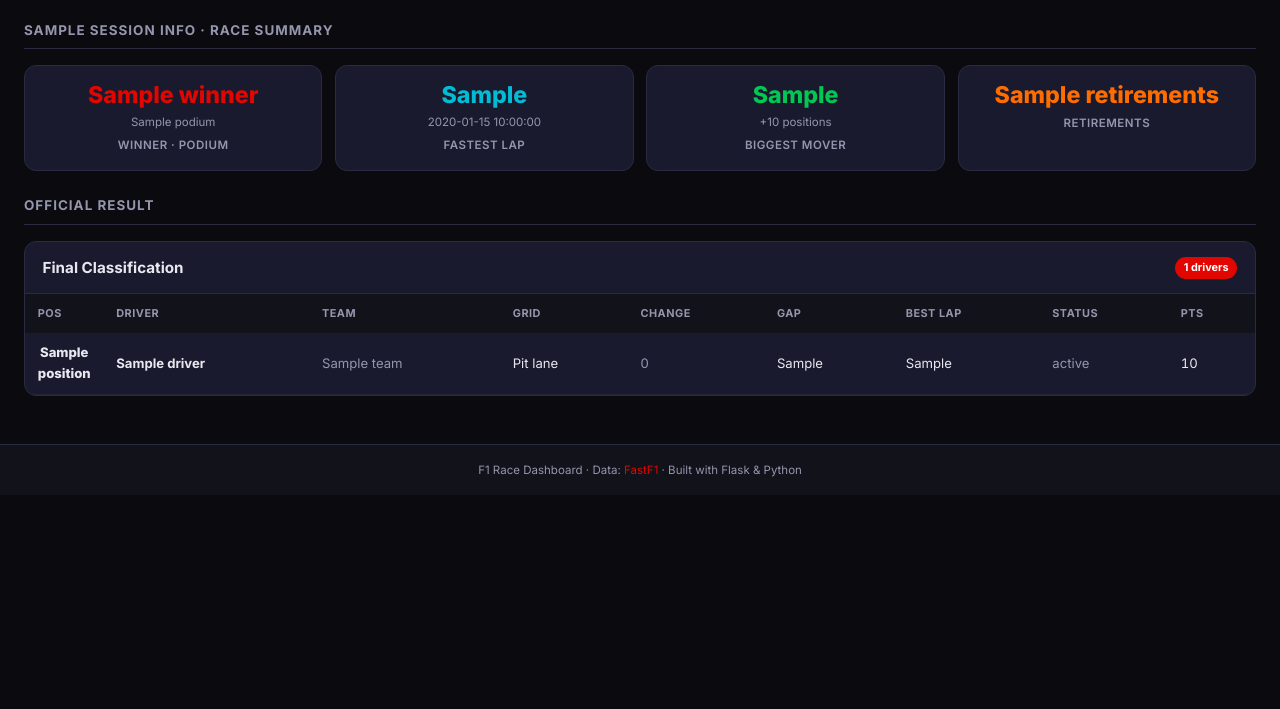
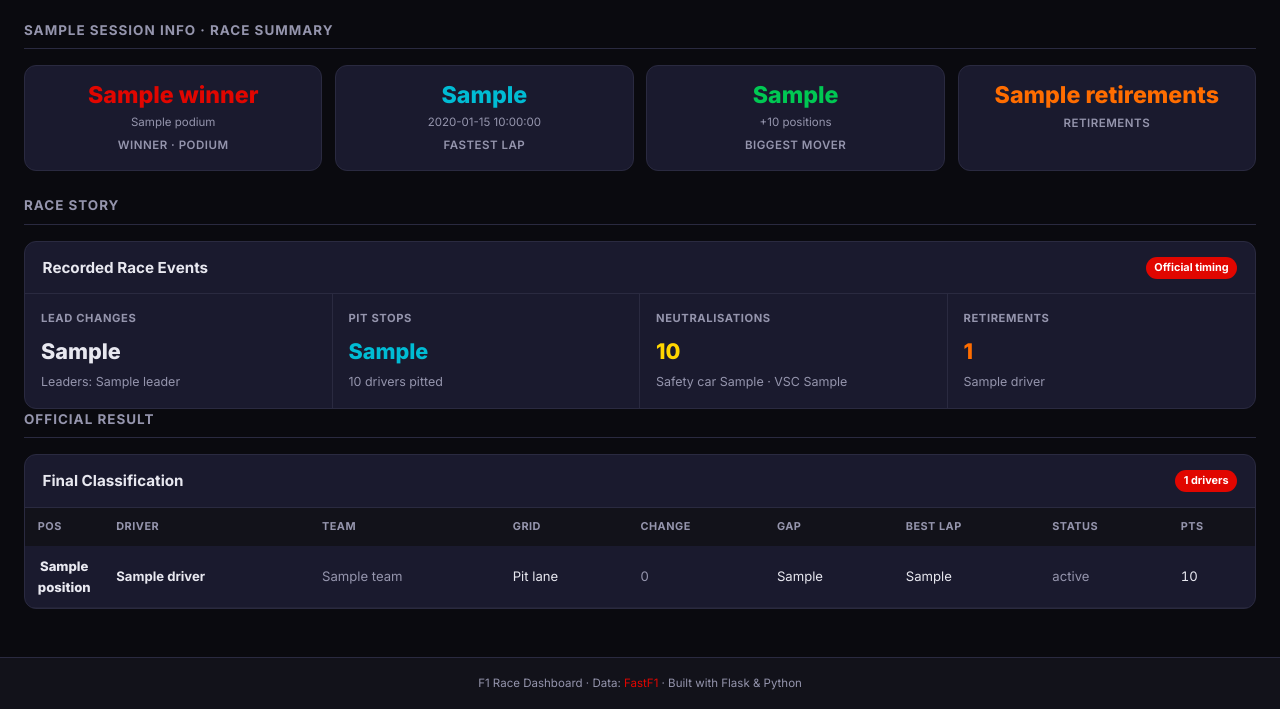
Before and after one commit to Andrew-3y/f1-dashboard, a Flask app: template templates/dashboard.html in a window 1280 px wide. Shown: the part 201-910 px from the top of the page. Before the commit the page ends 678 px from the top, so only its background shows below. Run offline with Flask 3, Linux system fonts and the light colour scheme; the template is opened without the code that fills it: most values are stand-ins (such as "Sample title", 1, 10 or a date in 2020).

Commit message:
Add factual race story events

```diff
--- a/app.py
+++ b/app.py
@@ -229,7 +229,11 @@ def _start_warmup(year, round_num, session_type):
             if data.get("error"):
                 analysis = _base_dashboard_context()
             else:
-                analysis = _run_race_analysis(data.get("leaderboard"))
+                analysis = _run_race_analysis(
+                    data.get("leaderboard"),
+                    session=data.get("session"),
+                    laps=data.get("laps"),
+                )
             with _warm_lock:
                 _warm_cache.update(
                     {
@@ -451,10 +455,11 @@ def _render_driver_page(driver_data=None, *, year=None, driver=None, window=5, e
 # ---------------------------------------------------------------------------
 # Helper: build the post-race summary
 # ---------------------------------------------------------------------------
-def _run_race_analysis(leaderboard=None):
+def _run_race_analysis(leaderboard=None, session=None, laps=None):
     """Build factual headline statistics from the final classification."""
     return {
         "race_summary": _build_post_race_summary(leaderboard),
+        "race_story": _build_race_story(leaderboard, session=session, laps=laps),
     }
 
 
@@ -483,6 +488,55 @@ def _is_retirement(status):
         "overheating",
     )
     return any(marker in normalized for marker in retirement_markers)
+
+
+def _build_race_story(leaderboard, session=None, laps=None):
+    """Build a factual account of recorded race events from timing data."""
+    rows = leaderboard or []
+    story = {
+        "lead_changes": None,
+        "leaders": [],
+        "pit_stops": None,
+        "drivers_pitted": None,
+        "safety_cars": None,
+        "virtual_safety_cars": None,
+        "retirements": [
+            {"driver": row.get("driver", "-"), "status": row.get("status", "Retired")}
+            for row in rows
+            if _is_retirement(row.get("status"))
+        ],
+    }
+
+    if laps is not None and not getattr(laps, "empty", True):
+        if {"PitInTime", "Driver"}.issubset(laps.columns):
+            pit_laps = laps[laps["PitInTime"].notna()]
+            story["pit_stops"] = int(len(pit_laps))
+            story["drivers_pitted"] = int(pit_laps["Driver"].dropna().nunique())
+
+        if {"LapNumber", "Position", "Driver"}.issubset(laps.columns):
+            leader_laps = laps[["LapNumber", "Position", "Driver"]].copy()
+            leader_laps["Position"] = pd.to_numeric(leader_laps["Position"], errors="coerce")
+            leader_laps = leader_laps[
+                leader_laps["LapNumber"].notna()
+                & leader_laps["Driver"].notna()
+                & (leader_laps["Position"] == 1)
+            ].sort_values("LapNumber")
+            if not leader_laps.empty:
+                lead_sequence = leader_laps.drop_duplicates("LapNumber", keep="last")["Driver"].tolist()
+                leaders = []
+                for driver in lead_sequence:
+                    if not leaders or leaders[-1] != driver:
+                        leaders.append(driver)
+                story["leaders"] = leaders
+                story["lead_changes"] = max(len(leaders) - 1, 0)
+
+    track_status = getattr(session, "track_status", None) if session is not None else None
+    if track_status is not None and not getattr(track_status, "empty", True) and "Status" in track_status.columns:
+        status_codes = track_status["Status"].astype(str)
+        story["safety_cars"] = int((status_codes == "4").sum())
+        story["virtual_safety_cars"] = int((status_codes == "6").sum())
+
+    return story
 
 
 def _build_post_race_summary(leaderboard):
@@ -522,6 +576,7 @@ def _build_post_race_summary(leaderboard):
 def _empty_race():
     return {
         "race_summary": {},
+        "race_story": {},
     }
 
 
@@ -610,7 +665,11 @@ def api_data():
     if data["error"]:
         return jsonify({"error": data["error"]}), 500
 
-    analysis = _run_race_analysis(data.get("leaderboard"))
+    analysis = _run_race_analysis(
+        data.get("leaderboard"),
+        session=data.get("session"),
+        laps=data.get("laps"),
+    )
 
     elapsed = round(time.time() - start_time, 2)
 
--- a/templates/dashboard.html
+++ b/templates/dashboard.html
@@ -142,6 +142,26 @@
             gap: 0.8rem;
             margin-bottom: 1.5rem;
         }
+        .story-grid {
+            display: grid;
+            grid-template-columns: repeat(auto-fit, minmax(180px, 1fr));
+            gap: 0;
+        }
+        .story-item {
+            min-height: 104px;
+            padding: 1rem;
+            border-right: 1px solid var(--border-color);
+        }
+        .story-item:last-child { border-right: none; }
+        .story-label {
+            color: var(--text-secondary);
+            font-size: 0.7rem;
+            font-weight: 700;
+            letter-spacing: 0.6px;
+            text-transform: uppercase;
+        }
+        .story-value { margin-top: 0.35rem; font-size: 1.35rem; font-weight: 800; }
+        .story-detail { margin-top: 0.2rem; color: var(--text-secondary); font-size: 0.78rem; }
         .stat-card, .card {
             background: var(--bg-card);
             border: 1px solid var(--border-color);
@@ -246,6 +266,8 @@
             .toolbar { align-items: stretch; }
             .toolbar label { width: 100%; }
             .toolbar input, .toolbar select, .toolbar button, .toolbar a { width: 100%; }
+            .story-item { border-bottom: 1px solid var(--border-color); border-right: none; }
+            .story-item:last-child { border-bottom: none; }
         }
     </style>
 </head>
@@ -307,6 +329,39 @@
             <div class="stat-card"><div class="stat-value" style="color:var(--accent-orange);">{{ race_summary.retirements|default(0) }}</div><div class="stat-label">Retirements</div></div>
         </section>
 
+        <div class="section-title">Race Story</div>
+        <section class="card" aria-label="Recorded race events">
+            <div class="card-header"><h2>Recorded Race Events</h2><span class="badge">Official timing</span></div>
+            <div class="story-grid">
+                {% if race_story.lead_changes is not none %}
+                <div class="story-item">
+                    <div class="story-label">Lead Changes</div>
+                    <div class="story-value">{{ race_story.lead_changes }}</div>
+                    <div class="story-detail">{% if race_story.leaders %}Leaders: {{ race_story.leaders|join(' · ') }}{% else %}No leader data recorded{% endif %}</div>
+                </div>
+                {% endif %}
+                {% if race_story.pit_stops is not none %}
+                <div class="story-item">
+                    <div class="story-label">Pit Stops</div>
+                    <div class="story-value" style="color:var(--accent-cyan);">{{ race_story.pit_stops }}</div>
+                    <div class="story-detail">{{ race_story.drivers_pitted }} drivers pitted</div>
+                </div>
+                {% endif %}
+                {% if race_story.safety_cars is not none %}
+                <div class="story-item">
+                    <div class="story-label">Neutralisations</div>
+                    <div class="story-value" style="color:var(--accent-yellow);">{{ race_story.safety_cars + race_story.virtual_safety_cars }}</div>
+                    <div class="story-detail">Safety car {{ race_story.safety_cars }} · VSC {{ race_story.virtual_safety_cars }}</div>
+                </div>
+                {% endif %}
+                <div class="story-item">
+                    <div class="story-label">Retirements</div>
+                    <div class="story-value" style="color:var(--accent-orange);">{{ race_story.retirements|length }}</div>
+                    <div class="story-detail">{% if race_story.retirements %}{% for item in race_story.retirements %}{{ item.driver }}{% if not loop.last %} · {% endif %}{% endfor %}{% else %}None recorded{% endif %}</div>
+                </div>
+            </div>
+        </section>
+
         <div class="section-title">Official Result</div>
         <section class="card">
             <div class="card-header"><h2>Final Classification</h2><span class="badge">{{ leaderboard|length }} drivers</span></div>
```
